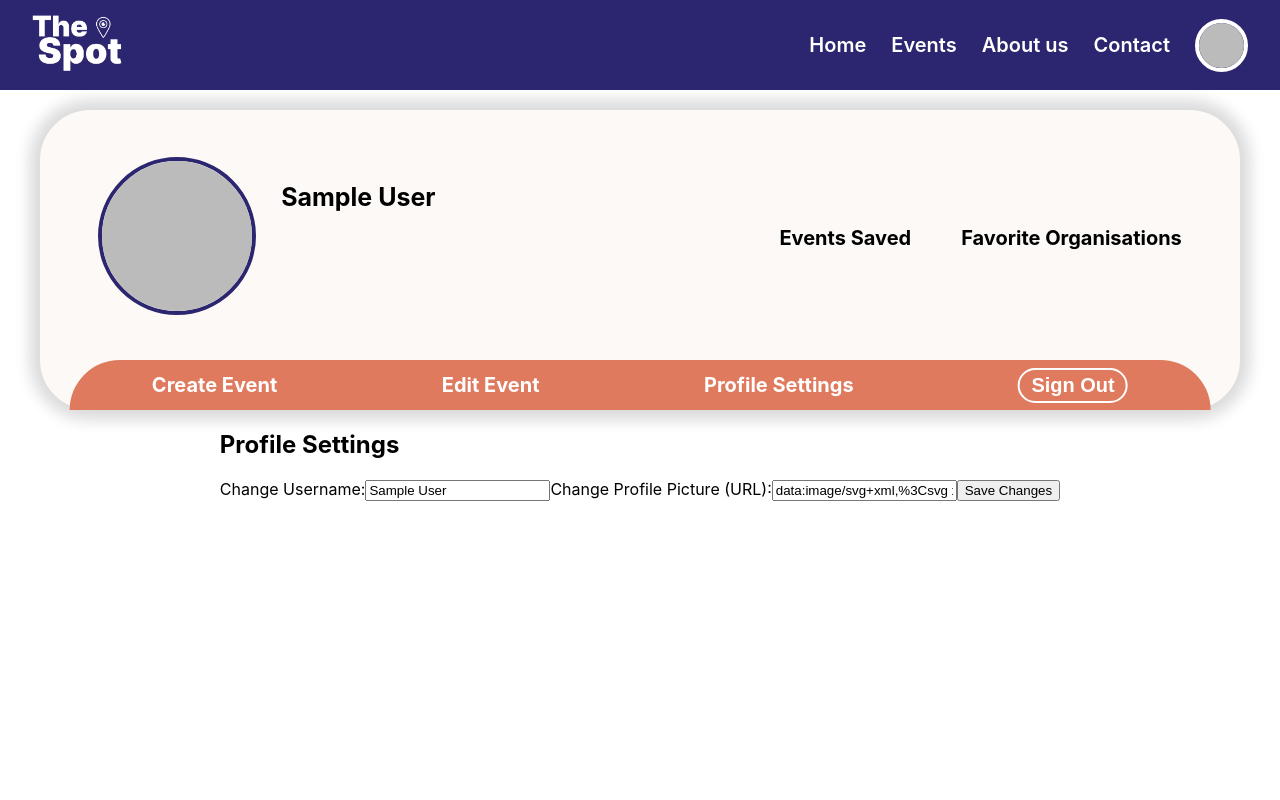
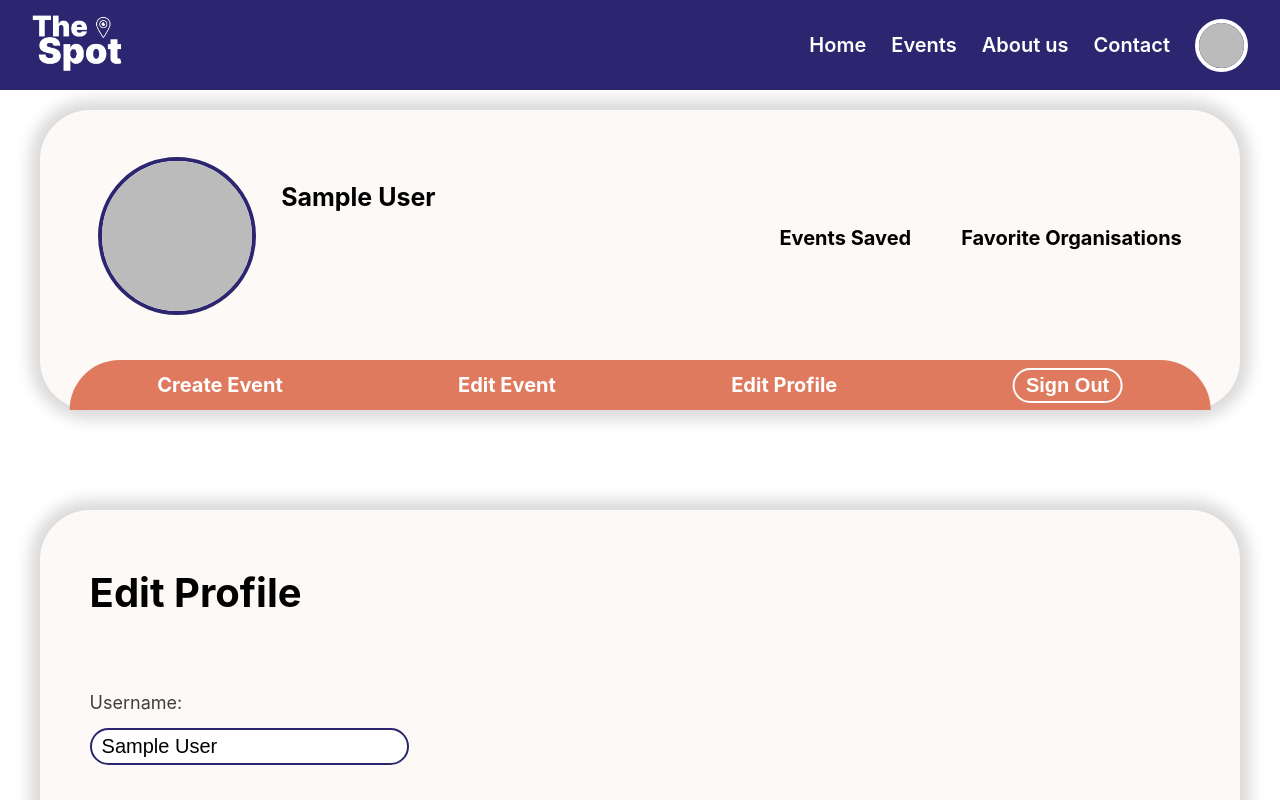
Before and after one commit to werivik/Agency2, a React (Vite) app: page /user in a window 1280 px wide. Shown: the top 800 px of the page. Built offline with nearby package versions, Linux system fonts and the light colour scheme; no server answers; sample sign-in values are in the browser's storage.

Commit message:
styled Edit Profile

```diff
--- a/src/pages/User/User.jsx
+++ b/src/pages/User/User.jsx
@@ -82,7 +82,7 @@ function User() {
             <p>Create Event</p>
             <p>Edit Event</p>
             <p onClick={handleScrollToSettings} className={styles.clickableText}>
-              Profile Settings
+              Edit Profile
             </p>
             <button onClick={handleSignOut} className={styles.signOutButton}>
               Sign Out
@@ -92,24 +92,26 @@ function User() {
       </section>
 
       <section ref={settingsRef} className={styles.profileSettingsSection}>
-        <h2>Profile Settings</h2>
+        <h2>Edit Profile</h2>
         <div className={styles.profileSettingsContent}>
-          <label>Change Username:</label>
+          <div className={styles.userNameChange}>
+          <label>Username:</label>
           <input
             type="text"
             value={username}
             onChange={(e) => setUsername(e.target.value)}
             placeholder="Enter new username"
           />
-
-          <label>Change Profile Picture (URL):</label>
+          </div>
+          <div>
+          <label>Profile Picture (URL):</label>
           <input
             type="text"
             value={profileImage}
             onChange={(e) => setProfileImage(e.target.value)}
             placeholder="Paste image URL"
           />
-
+          </div>
           <button onClick={handleSaveProfile} className={styles.saveButton}>
             Save Changes
           </button>
--- a/src/pages/User/User.module.css
+++ b/src/pages/User/User.module.css
@@ -106,3 +106,72 @@
     background-color: #2B266F;
     border-color: #2B266F;
 }
+
+.profileSettingsSection {
+    width: calc(95% - 50px);
+    padding: 25px;
+    border-radius: 50px;
+    margin-top: 100px;
+    margin-bottom: 100px;
+    background-color: #FCF9F6;
+    -webkit-box-shadow: 0px 0px 15px 10px rgba(0,0,0,0.15);
+    -moz-box-shadow: 0px 0px 15px 10px rgba(0,0,0,0.15);
+    box-shadow: 0px 0px 15px 10px rgba(0,0,0,0.15);
+}
+
+.profileSettingsSection h2 {
+    font-size: 40px;
+    margin-bottom: 50px;
+    margin-left: 25px;
+}
+
+.profileSettingsContent {
+    padding: 25px;
+    display: flex;
+    flex-direction: column;
+    gap: 50px;
+    font-size: 20px;
+    margin-bottom: 25px;
+}
+
+.profileSettingsContent div {
+    display: flex;
+    flex-direction: column;
+    gap: 15px;
+}
+
+.profileSettingsContent div label {
+    opacity: 75%;
+    font-size: 18px;
+}
+
+.profileSettingsContent div input {
+    background-color: white;
+    border: solid 2px #2B266F;
+    padding: 5px;
+    padding-left: 10px;
+    font-size: 20px;
+    border-radius: 50px;
+}
+
+.userNameChange input {
+    width: 300px;
+}
+
+.saveButton {
+    background-color: #E07A5F;
+    border: none;
+    border-radius: 50px;
+    height: 35px;
+    font-size: 18px;
+    font-weight: bold;
+    width: 175px;
+    transition: 0.25s;
+}
+
+.saveButton:hover {
+    cursor: pointer;
+    transition: 0.25s;
+    background-color: #2B266F;
+    color: white;
+}
```
